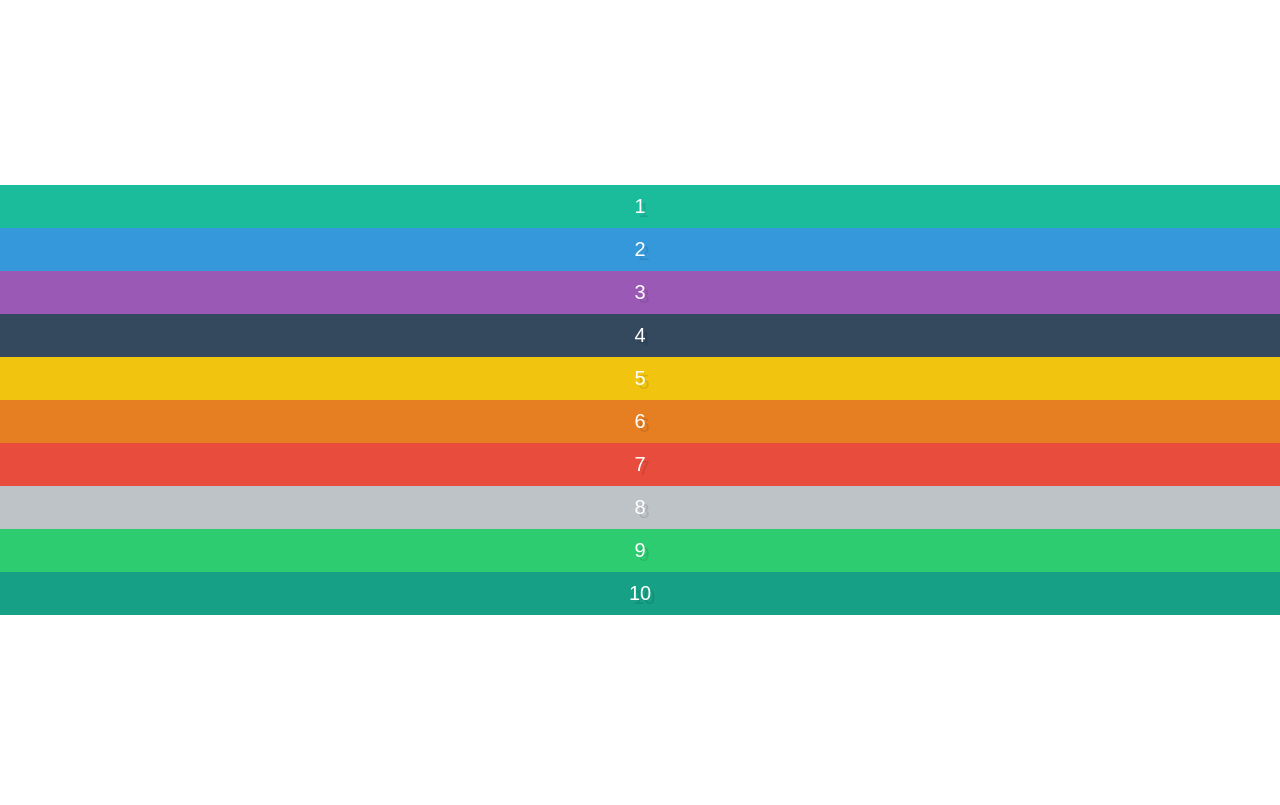
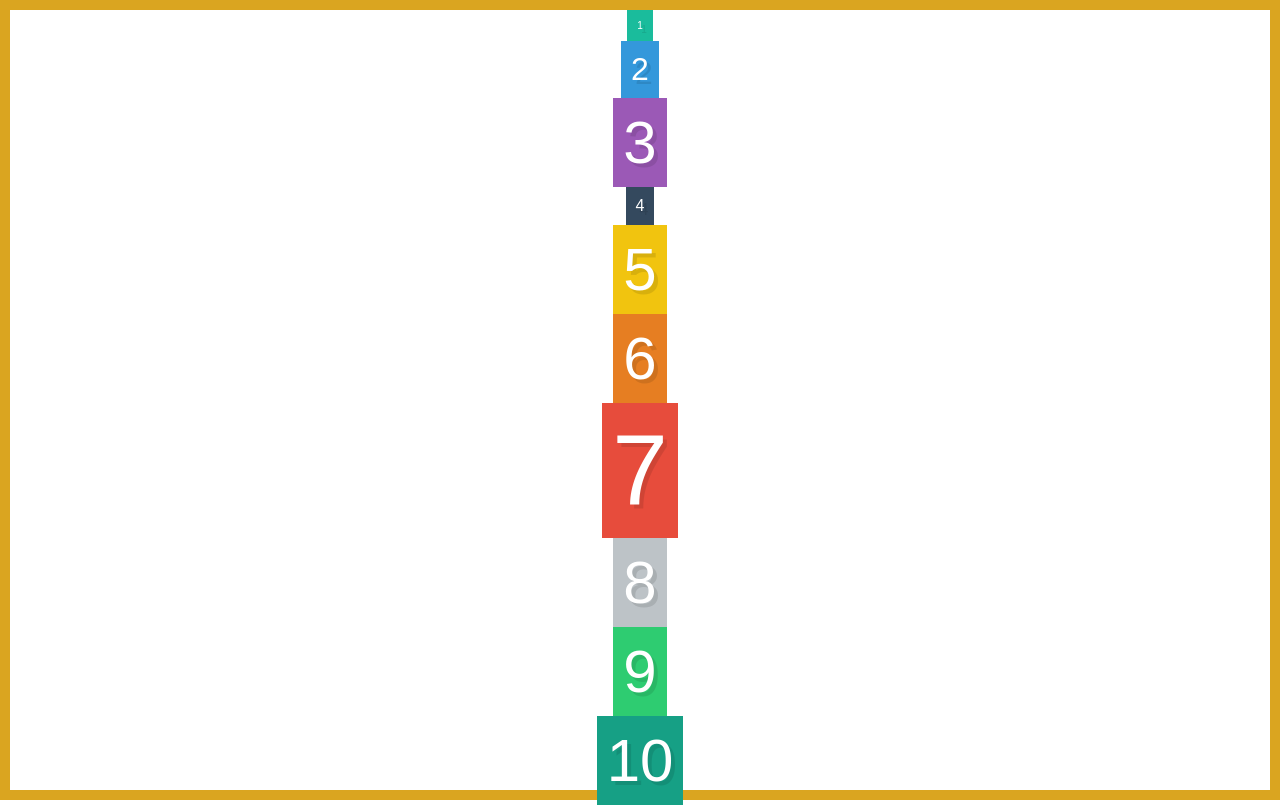
Before and after one commit to thealice/css-sandbox, a plain HTML site: page index.html in a window 1280 px wide. Drawn offline with Linux system fonts and the light colour scheme.

Commit message:
mess with align-items

```diff
--- a/style.css
+++ b/style.css
@@ -9,7 +9,7 @@ input[type=reset],input[type=submit]{-webkit-appearance:button;cursor:pointer;}b
 /* Some default styles to make each box visible */
 .box {
   color:white;
-  font-size: 20px;
+  font-size: 60px;
   text-align: center;
   text-shadow:4px 4px 0 rgba(0,0,0,0.1);
   padding:10px;
@@ -31,16 +31,28 @@ input[type=reset],input[type=submit]{-webkit-appearance:button;cursor:pointer;}b
 /* We start writing out flexbox here. The above is just page setup */
 .container {
   display:flex;
-  /* justify-content: flex-start; */
-  /*justify-content: flex-end; */
-  justify-content: center;
-  /* justify-content: space-between;*/
-  /* justify-content: space-around; */
-  /* justify-content: space-evenly;  */
+  border: 10px solid goldenrod;
+  height: 100vh;
+  /* align-items: stretch; */
+  align-items: center;
+  /* align-items: flex-end; */
+  /* align-items: flex-start; */
+  /* align-items: baseline; */
   flex-direction: column;
-  min-height: 100vh;
 }
 
-.box {
+.box1 {
+  font-size: x-small;
+}
 
+.box2 {
+  font-size: xx-large;
 }
+
+.box4 {
+  font-size: medium;
+}
+
+.box7 {
+  font-size: 100px;
+}
```
